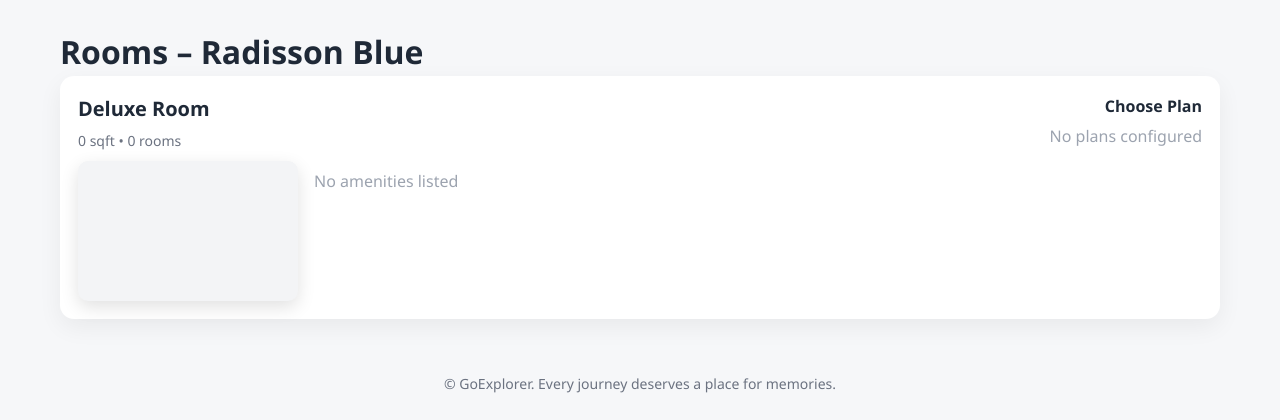
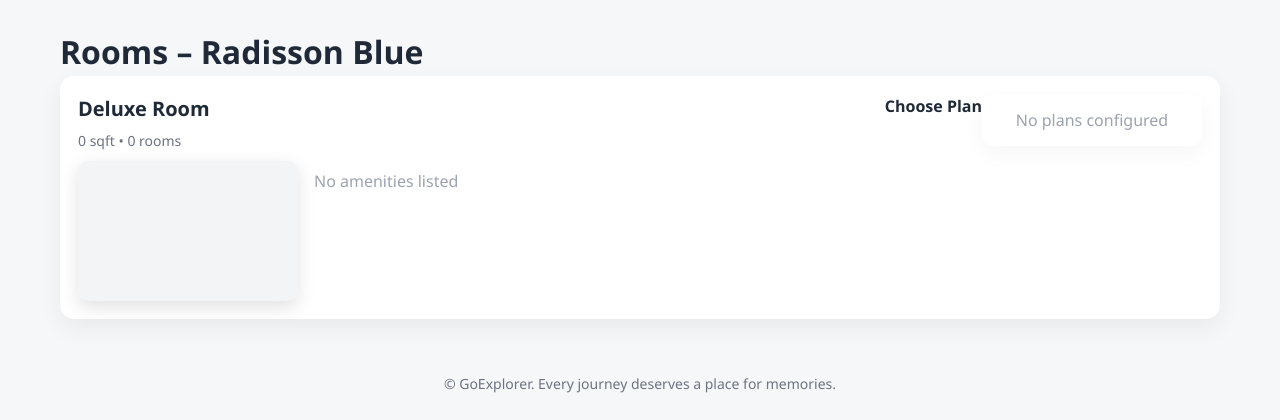
Before and after one commit to ravikumar9/Go_explorer, a Django app: page /rooms/1/ in a window 1280 px wide. Shown: the part 66-486 px from the top of the page. Run offline with Django 4.2, Linux system fonts and the light colour scheme; data comes from the database, SQL or seed files in the repository.

Commit message:
chore: remove tracked .pyc files, add .gitignore; UI: plan card & gallery play controls; add copilot instructions

```diff
--- a/booking/static/booking/css/main.css
+++ b/booking/static/booking/css/main.css
@@ -384,8 +384,11 @@ html, body { overflow-x: hidden; }
 }
 
 .room-right {
-    flex: 0 0 40%;
+    flex: 0 0 36%;
     text-align: right;
+    display: flex;
+    align-items: flex-start;
+    justify-content: flex-end;
 }
 
 .room-head .room-title {
@@ -426,9 +429,19 @@ html, body { overflow-x: hidden; }
 .plan-grid {
     display:flex;
     gap:12px;
-    justify-content:flex-end;
+    justify-content:center;
     flex-wrap:wrap;
 }
+
+.plans-container {
+    background: #ffffff;
+    border-radius: 12px;
+    padding: 14px;
+    box-shadow: 0 8px 22px rgba(0,0,0,0.04);
+    min-width: 220px;
+}
+
+.room-right .plans-container .plan-box { text-align: center; }
 
 .plan-box {
     background:#ffffff;
--- a/booking/templates/booking/room_list.html
+++ b/booking/templates/booking/room_list.html
@@ -43,7 +43,8 @@
 
     <div class="room-right">
         <h4 class="choose-plan">Choose Plan</h4>
-        <div class="plan-grid">
+        <div class="plans-container">
+            <div class="plan-grid">
         {% for plan in room.plans.all %}
             <div class="plan-box">
                 <div class="plan-title">{{ plan.get_plan_type_display }}</div>
@@ -56,6 +57,7 @@
         {% empty %}
             <p class="muted">No plans configured</p>
         {% endfor %}
+            </div>
         </div>
     </div>
 
```
Also changed, not shown: booking/static/booking/js/gallery.js (+34 -12 lines), .github/copilot-instructions.md (added), 1 other file.
